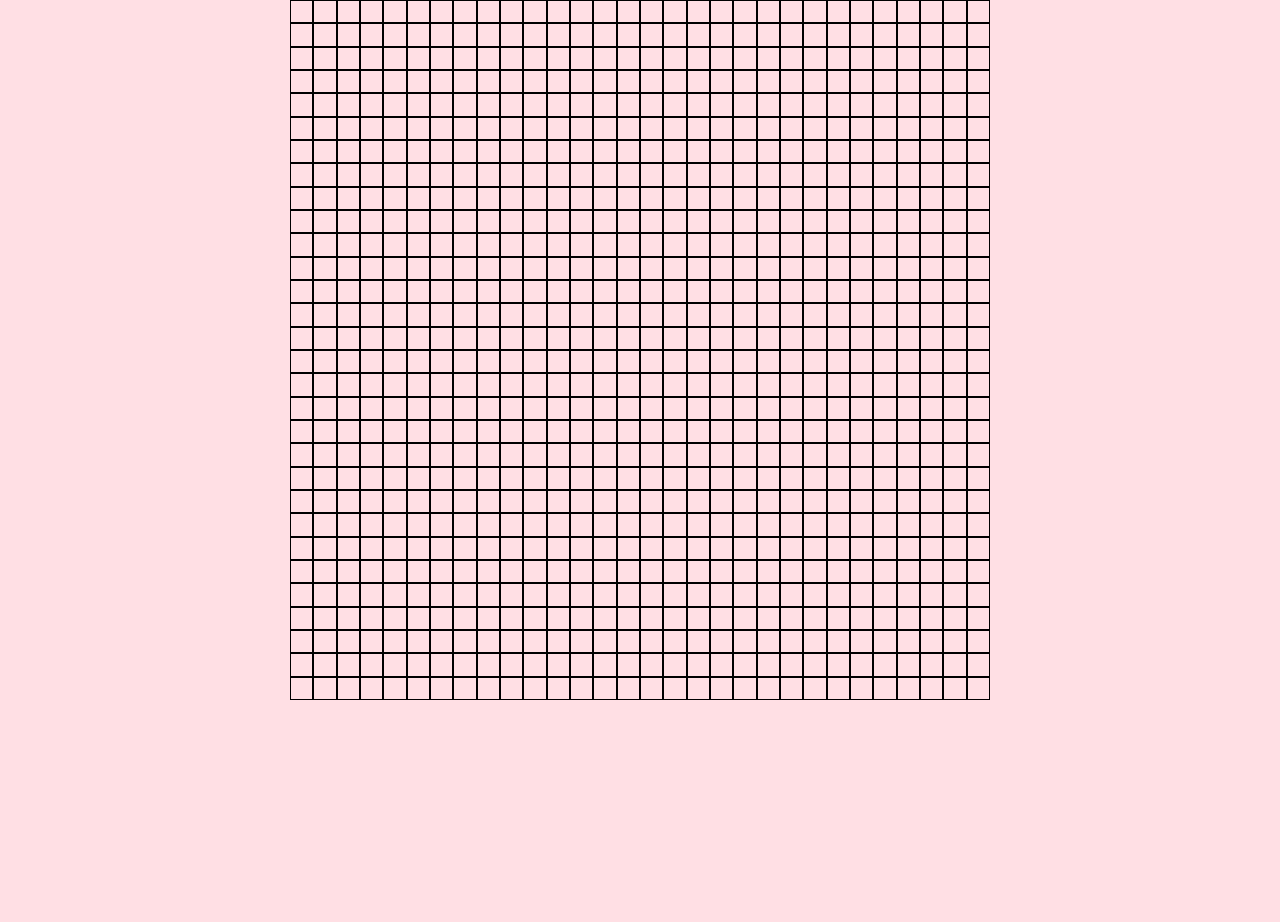
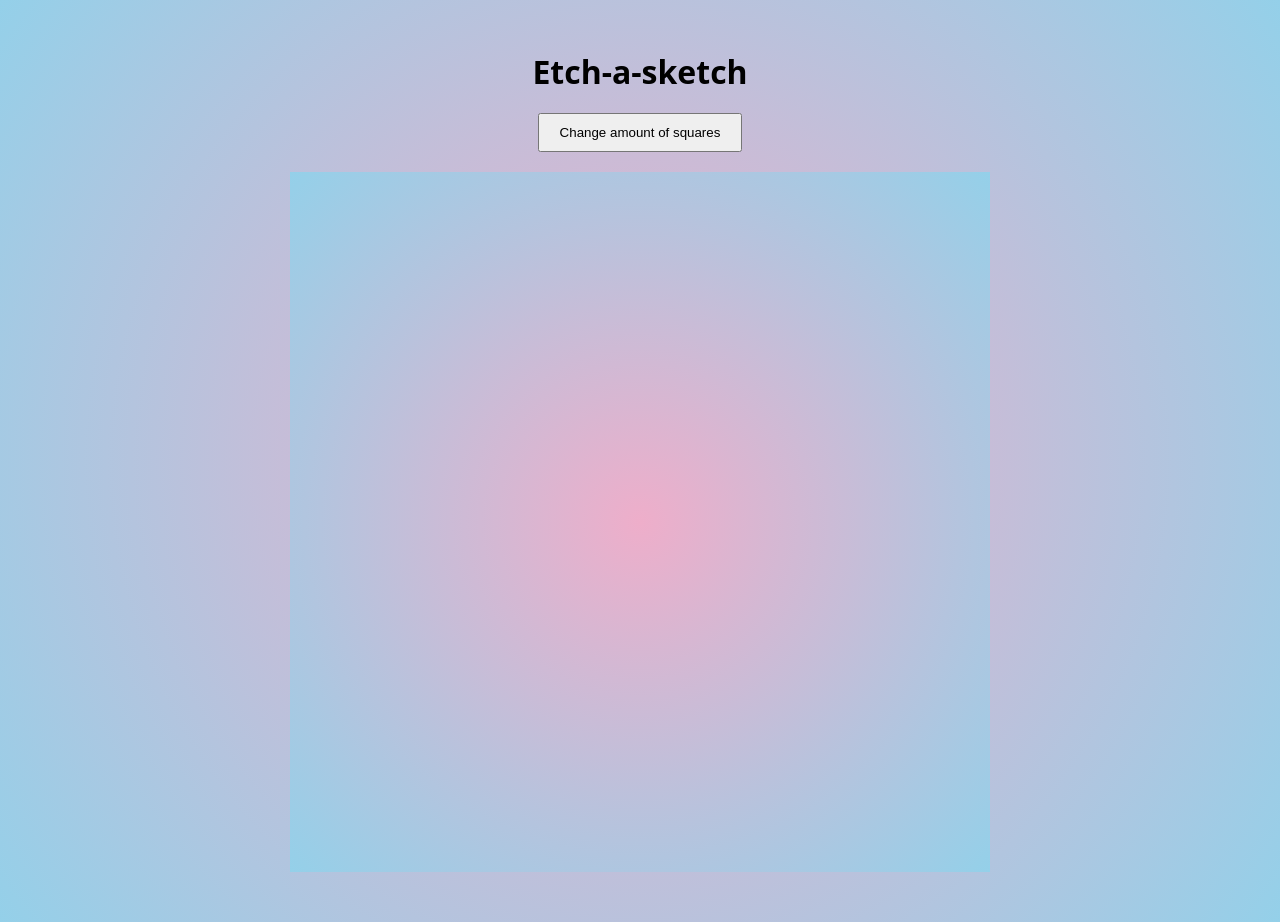
Before and after one commit to sotigt/etch-a-sketch, a plain HTML site: page index.html in a window 1280 px wide. Before the commit the page ends 800 px from the top, so only its background shows below. Drawn offline with Linux system fonts and the light colour scheme.

Commit message:
make it possible to change size of grid squares

```diff
--- a/index.html
+++ b/index.html
@@ -9,6 +9,8 @@
 </head>
 <body>
     <div class="container">
+        <h1>Etch-a-sketch</h1>
+        <button class="newGridBtn">Change amount of squares</button>
         <div class="square-container"></div>
     </div>
 </body>
--- a/script.js
+++ b/script.js
@@ -1,6 +1,10 @@
 const gridsize = 700;
+
 const container = document.querySelector('.square-container');
 container.setAttribute("style", `height: ${gridsize}px; width: ${gridsize}px`);
+
+const newGridBtn = document.querySelector('.newGridBtn');
+newGridBtn.addEventListener('click', () => handleBtnClick("Pick a number between 1 and 100."));
 
 
 function createGrid (squarePerSide) {
@@ -22,4 +26,17 @@ function onHover (square) {
     square.setAttribute("class", "square-hover")
 }
 
-createGrid(30)
+function handleBtnClick (text) {
+    let answer = prompt(text);
+    if(answer > 100 || answer < 1) {
+        handleBtnClick("Try again. The number should be between 1 and 100.");
+    }
+
+    container.innerHTML = "";
+
+    createGrid(answer);
+
+}
+
+
+createGrid(16);
--- a/styles.css
+++ b/styles.css
@@ -2,16 +2,27 @@
     box-sizing: border-box;
     margin: 0;
     padding: 0;
+
+    --margin: 20px;
 }
 
 body {
-    background-color: rgba(255, 192, 203, 0.507);
+    background: rgb(238,174,202);
+    background: radial-gradient(circle, rgba(238,174,202,1) 0%, rgba(148,208,233,1) 100%);
+    font-family: system-ui, -apple-system, BlinkMacSystemFont, 'Segoe UI', Roboto, Oxygen, Ubuntu, Cantarell, 'Open Sans', 'Helvetica Neue', sans-serif;
+}
+
+button {
+    padding: 10px 20px;
+    margin-top: var(--margin);
 }
 
 .container {
     display: flex;
+    flex-direction: column;
     justify-content: center;
     align-items: center;
+    padding: 50px;
 
 }
 
@@ -19,13 +30,13 @@ body {
     display: flex;
     flex-wrap: wrap;
     align-items: center;
-
+    background: rgb(238,174,202);
+    background: radial-gradient(circle, rgba(238,174,202,1) 0%, rgba(148,208,233,1) 100%);
+    margin-top: var(--margin);
 }
 
 .square {
-    border: 1px solid;
-
-
+    border: -0.5px solid rgb(219, 217, 217);
 }
 
 .square-hover {
```
